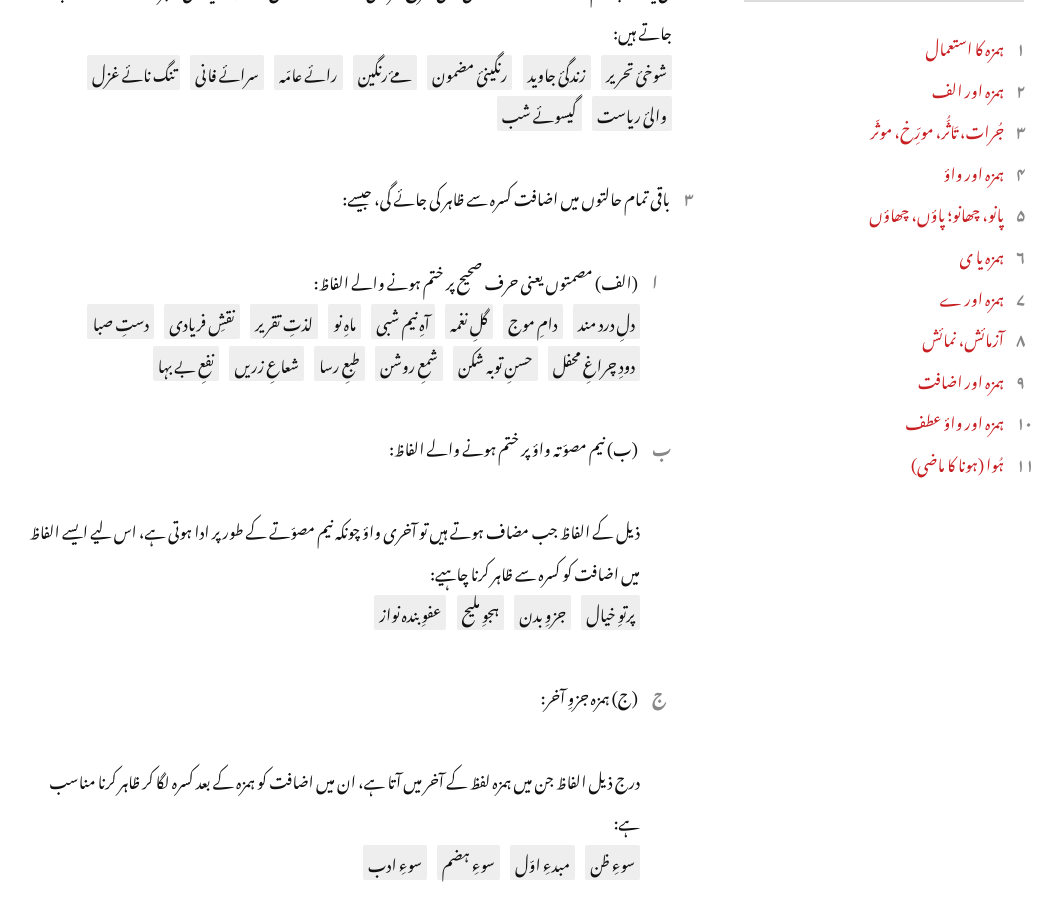
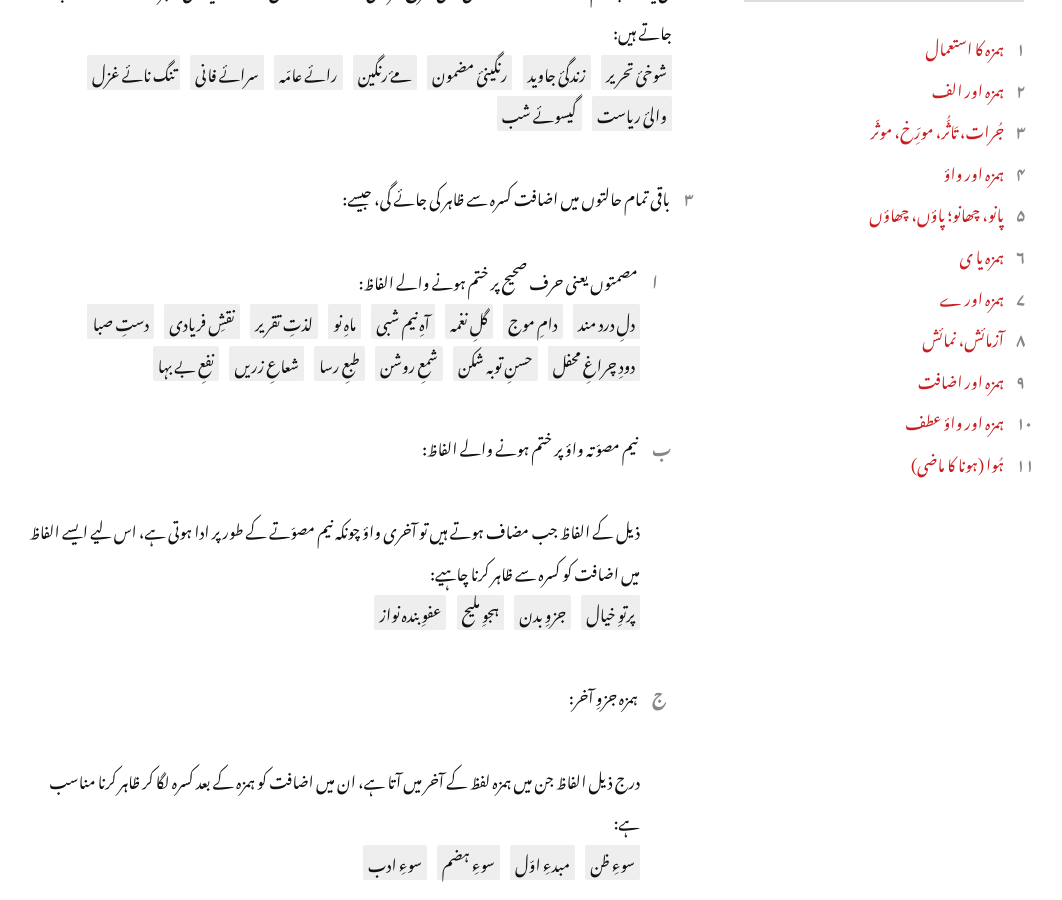
Before and after one commit to urduweb/imla, a Jekyll site: the page built from _chapters/ہمزہ.md, in a window 1280 px wide and 900 px high, scrolled down 5133 px. Shown: the whole window, without its empty margins (116-1178 px from the left). Built offline with Jekyll 4.4.1, drawn with Linux system fonts in a browser that asks for light colours.

Commit message:
removed abjads from text body
Abjad numbering is being used instead of roman numbering now.

```diff
--- a/_chapters/ہمزہ.md
+++ b/_chapters/ہمزہ.md
@@ -273,7 +273,7 @@ layout: chapter
     {:exl}
 
 3.  باقی تمام حالتوں میں اضافت کسرہ سے ظاہر کی جائے گی، جیسے:
-    1.  (الف) مصمتوں یعنی حرف صحیح پر ختم ہونے والے الفاظ:
+    1.  مصمتوں یعنی حرف صحیح پر ختم ہونے والے الفاظ:
 
         * دلِ درد مند
         * دامِ موج
@@ -291,7 +291,7 @@ layout: chapter
         * نفعِ بے بہا
         {:exl}
 
-    2.  (ب) نیم مصوّتہ واؤ پر ختم ہونے والے الفاظ:
+    2.  نیم مصوّتہ واؤ پر ختم ہونے والے الفاظ:
 
         ذیل کے الفاظ جب مضاف ہوتے ہیں تو آخری واؤ چونکہ نیم مصوّتے کے طور پر ادا ہوتی ہے، اس لیے ایسے الفاظ میں اضافت کو کسرہ سے ظاہر کرنا چاہیے:
 
@@ -301,7 +301,7 @@ layout: chapter
         * عفوِ بندہ نواز
         {:exl}
 
-    3.  (ج) ہمزہ جزوِ آخر:
+    3.  ہمزہ جزوِ آخر:
 
         درج ذیل الفاظ جن میں ہمزہ لفظ کے آخر میں آتا ہے، ان میں اضافت کو ہمزہ کے بعد کسرہ لگا کر ظاہر کرنا مناسب ہے:
 
```
